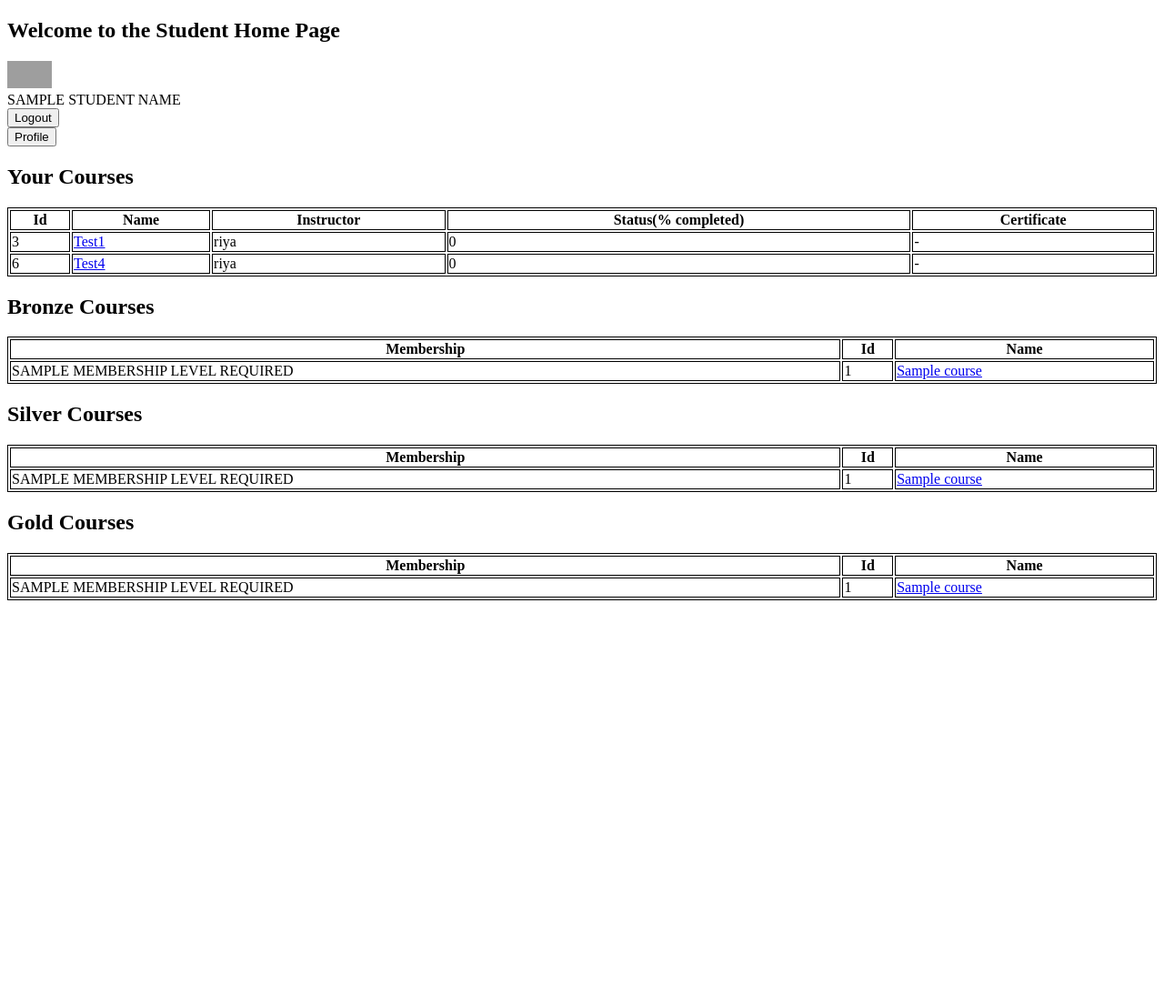
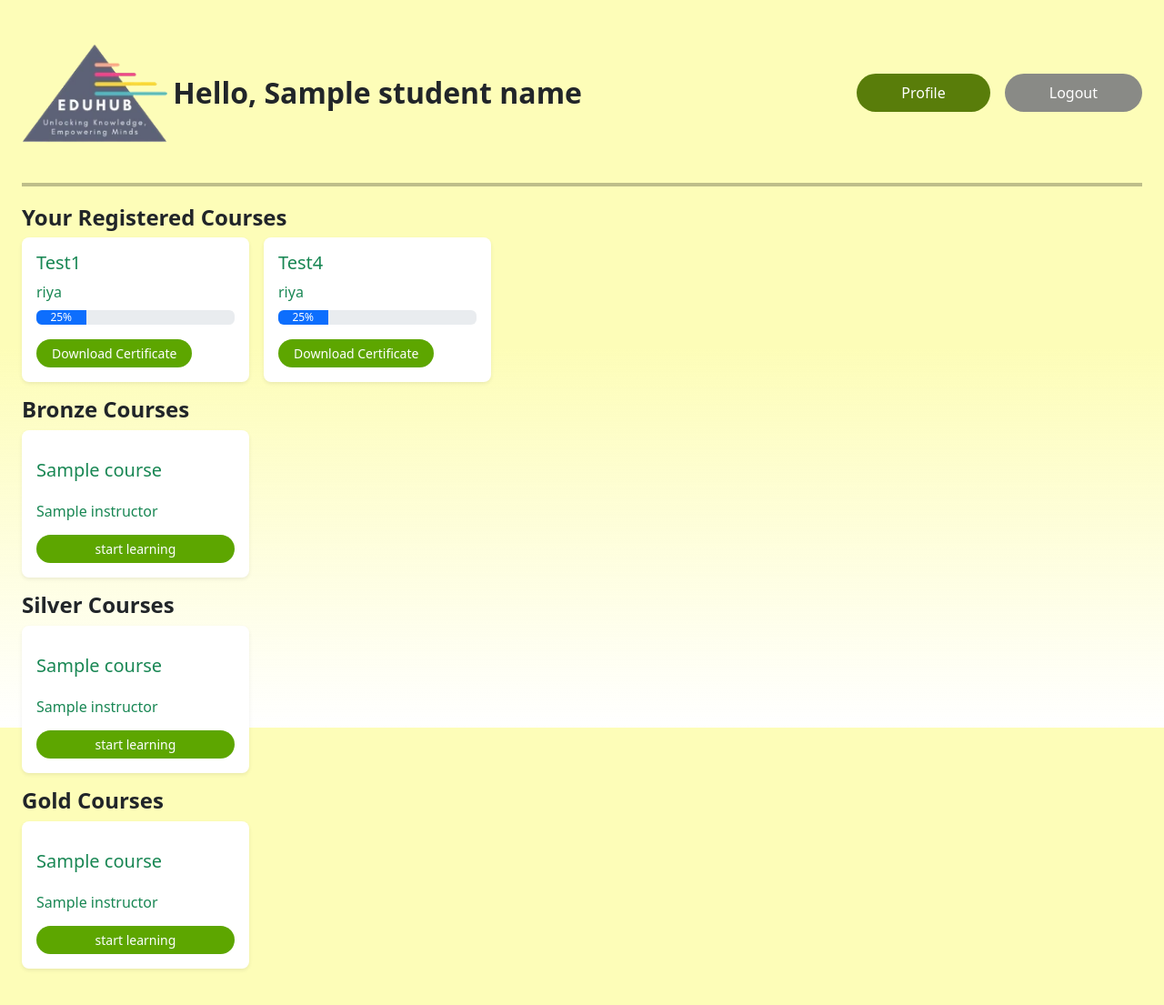
Before and after one commit to azhar9/COMP8347, a Django app: template onlinelearningapp/templates/home_student.html in a window 1280 px wide. Shown: the whole page at 91% size. Before the commit the page ends 660 px from the top, so only its background shows below. Run offline with Django 4.2, Linux system fonts and the light colour scheme; data comes from the database, SQL or seed files in the repository; tables that the repository leaves empty hold one stand-in row (values such as "Sample post"); the template is opened without the code that fills it: values that come from a table or form of the project are taken from there, most other values are stand-ins (such as "Sample title", 1, 10 or a date in 2020); some libraries are stand-ins or nearby versions; grey boxes are pictures that could not be loaded.

Commit message:
changed UI of the student home page and course landing page before enrol

```diff
--- /dev/null
+++ b/onlinelearningapp/static/css/home-student.css
@@ -0,0 +1,6 @@
+body {
+    background: linear-gradient(180deg, #FDFDB8 47.92%, rgba(129, 197, 136, 0.00) 100%) !important;
+}
+.home-page-logo {
+    width: 160px;
+}
--- a/onlinelearningapp/static/css/style.css
+++ b/onlinelearningapp/static/css/style.css
@@ -15,11 +15,29 @@ a {
   background: white;
 }
 
-.btn-color {
+.btn-color-primary {
     background: #597D0A;
     color: white;
 }
 
+.btn-color-secondary {
+    background: #898A86;
+    color: white;
+}
+
+.btn-color-success {
+    background: #5DA600;
+    color: white;
+ }
+
 .register-logo {
     width: 400px;
 }
+
+hr {
+  border-color: black !important; /* black color */
+  border-width: 2px !important; /* 4px thick border */
+  border-style: solid; /* solid border style */
+  margin-top: 20px; /* 3px margin on top */
+  margin-bottom: 20px; /* 3px margin on bottom */
+}
--- a/onlinelearningapp/templates/home_student.html
+++ b/onlinelearningapp/templates/home_student.html
@@ -1,106 +1,65 @@
+{% load django_bootstrap5 %}
+{% load static %}
 <!DOCTYPE html>
 <html>
 <head>
-    <style>
-        td.capitalize, div.capitalize {
-        text-transform: uppercase;
-    }
-        table, th, td {
-        border:1px solid black;
-    }
-    </style>
     <title>Student Home</title>
+    {% bootstrap_css %}
+    <link href="{% static 'css/style.css' %}" rel="stylesheet">
+    <link href="{% static 'css/home-student.css' %}" rel="stylesheet">
 </head>
-<body>
-    <h2>Welcome to the Student Home Page</h2>
+<body class="p-4">
+<div class="d-flex w-100 justify-content-between py-4 row g-0">
+    <div class="d-flex flex-row align-items-center col-md-6 justify-content-between">
         <div>
-        <img src="img_chania.jpg" alt="Test icon" width="49" height="30">
+            <img src="{% static 'images/Eduhub-4 2.png' %}" class="home-page-logo">
         </div>
-    <div class="bg-light-blue, capitalize">
-        <i class="fa-solid fa-graduation-cap"></i>
-        {{ student_name }}
+        <div class="fs-2 fw-bold">
+            Hello, {{ student_name }}
         </div>
-
-    <!-- Logout Button -->
+    </div>
+    <div class="d-flex flex-row align-items-center col-md-6 justify-content-end">
+        <input type="button" value="Profile" onclick="location.href='/profile'"
+               class="btn-color-primary btn rounded-pill px-5 py-2 me-3">
         <form action="{% url 'logout' %}" method="post">
             {% csrf_token %}
-        <input type="submit" value="Logout">
+            <input type="submit" value="Logout" class="btn btn-color-secondary rounded-pill px-5 py-2">
         </form>
+    </div>
+</div>
+<hr>
 <div>
-    <input type="button" value="Profile" onclick="location.href='/profile'">
+    <h2 class="fs-4 fw-bold">Your Registered Courses</h2>
+    <div class="registered_courses d-flex flex-row justify-content-start flex-wrap">
+        {% for enrollment in enrollments %}
+        {% include 'registered_course_tile.html' with enrollment=enrollment %}
+        {% endfor %}
+    </div>
 </div>
 <div>
-        <h2>Your Courses</h2>
-        <table style="width:100%">
-            <tr>
-                <th>Id</th>
-                <th>Name</th>
-                <th>Instructor</th>
-                <th>Status(% completed)</th>
-                <th>Certificate</th>
-            </tr>
-            {% for enrollment in enrollments %}
-            <tr>
-                <td>{{ enrollment.course.id }}</td>
-                <td><a href="{% url 'course_detail' enrollment.course.id %}">{{ enrollment.course.name }}</a></td>
-                <td>{{ enrollment.course.instructor }}</td>
-                <td>0</td>
-                <td>-</td>
-            </tr>
+    <h2 class="fs-4 fw-bold">Bronze Courses</h2>
+    <div class="unregistered_courses d-flex flex-row justify-content-start flex-wrap">
+        {% for course in bronze_courses %}
+        {% include 'unregistered_course_tile.html' with course=course %}
         {% endfor %}
-        </table>
+    </div>
 </div>
 <div>
-        <h2>Bronze Courses</h2>
-        <table style="width:100%">
-            <tr>
-                <th>Membership</th>
-                <th>Id</th>
-                <th>Name</th>
-            </tr>
-             {% for course in bronze_courses %}
-            <tr>
-                <td class = "capitalize">{{ course.membership_level_required.name }}</td>
-                <td>{{ course.id }}</td>
-
-                <td><a href="{% url 'course_detail' course.id %}">{{ course.name }}</a></td>
-            </tr>
+    <h2 class="fs-4 fw-bold">Silver Courses</h2>
+    <div class="unregistered_courses d-flex flex-row justify-content-start flex-wrap">
+        {% for course in silver_courses %}
+        {% include 'unregistered_course_tile.html' with course=course %}
         {% endfor %}
-        </table>
+    </div>
 </div>
 <div>
-        <h2>Silver Courses</h2>
-        <table style="width:100%">
-            <tr>
-                <th>Membership</th>
-                <th>Id</th>
-                <th>Name</th>
-            </tr>
-             {% for course in silver_courses %}
-            <tr>
-                <td class = "capitalize">{{ course.membership_level_required.name }}</td>
-                <td>{{ course.id }}</td>
-                <td><a href="{% url 'course_detail' course.id %}">{{ course.name }}</a></td>
-            </tr>
+    <h2 class="fs-4 fw-bold">Gold Courses</h2>
+    <div class="unregistered_courses d-flex flex-row justify-content-start flex-wrap">
+        {% for course in gold_courses %}
+        {% include 'unregistered_course_tile.html' with course=course %}
         {% endfor %}
-        </table>
     </div>
-    <div>
-        <h2>Gold Courses</h2>
-        <table style="width:100%">
-            <tr>
-                <th>Membership</th>
-                <th>Id</th>
-                <th>Name</th>
-            </tr>
-             {% for course in gold_courses %}
-            <tr>
-                <td class = "capitalize">{{ course.membership_level_required.name }}</td>
-                <td>{{ course.id }}</td>
-                <td><a href="{% url 'course_detail' course.id %}">{{ course.name }}</a></td>
-            </tr>
-        {% endfor %}
-        </table>
 </div>
+{% bootstrap_javascript %}
 </body>
 </html>
--- a/onlinelearningapp/templates/login.html
+++ b/onlinelearningapp/templates/login.html
@@ -15,7 +15,7 @@
         <br>
         <input type="password" name="password" id="password" class="form-control form-control-lg shadow" placeholder="Enter password">
         <br>
-        <input type="submit" value="Login" class="btn rounded-pill px-5 py-2 btn-color mt-2 fs-5">
+        <input type="submit" value="Login" class="btn rounded-pill px-5 py-2 btn-color-primary mt-2 fs-5">
     </form>
     <a href="{% url 'forgot_password' %}">Forgot Password?</a>
 </div>
--- a/onlinelearningapp/templates/register.html
+++ b/onlinelearningapp/templates/register.html
@@ -8,7 +8,7 @@
     {% bootstrap_css %}
     <link href="{% static 'css/style.css' %}" rel="stylesheet">
 </head>
-<body class="w-100 d-flex flex-column justify-content-center align-items-center bb">
+<body class="w-100 d-flex flex-column justify-content-center align-items-center">
 <img src="{% static 'images/Eduhub-4 2.png' %}" class="register-logo">
 <div class="w-50 p-5 register-form-container shadow">
     <form method="post" class="m-3 d-flex flex-column align-items-center">
--- /dev/null
+++ b/onlinelearningapp/templates/registered_course_tile.html
@@ -0,0 +1,15 @@
+<div class="card border-0 rounded-3 mb-3 me-3 shadow-sm" style="width: 250px; cursor: pointer;">
+    <div class="card-body text-success g-0">
+        <h5 class="card-title">{{ enrollment.course.name }}</h5>
+        <div class="card-text">{{ enrollment.course.instructor }}</div>
+        <div class="progress my-2">
+            <div class="progress-bar" role="progressbar" style="width: 25%;" aria-valuenow="25" aria-valuemin="0"
+                 aria-valuemax="100">25%
+            </div>
+        </div>
+        <form method="post">
+            {% csrf_token %}
+            <button type="submit" class="btn btn-sm rounded-pill btn-color-success px-3 mt-2">Download Certificate</button>
+        </form>
+    </div>
+</div>
--- /dev/null
+++ b/onlinelearningapp/templates/unregistered_course_tile.html
@@ -0,0 +1,7 @@
+<div class="card border-0 rounded-3 mb-3 me-3 shadow-sm" style="width: 250px; cursor: pointer">
+    <div class="card-body text-success g-0 d-flex flex-column">
+        <h5 class="card-title mt-3">{{ course.name }}</h5>
+        <h6 class="card-text my-3">{{ course.instructor }}</h6>
+        <a href="{% url 'course_detail' course.id %}" class="btn btn-sm rounded-pill btn-color-success px-3">start learning</a>
+    </div>
+</div>
```
Also changed, not shown: onlinelearningapp/templates/course_detail.html (+78 -38 lines), onlinelearningapp/static/images/Eduhub-4 2.png. Lines whose indentation alone changed are shown as unchanged.
